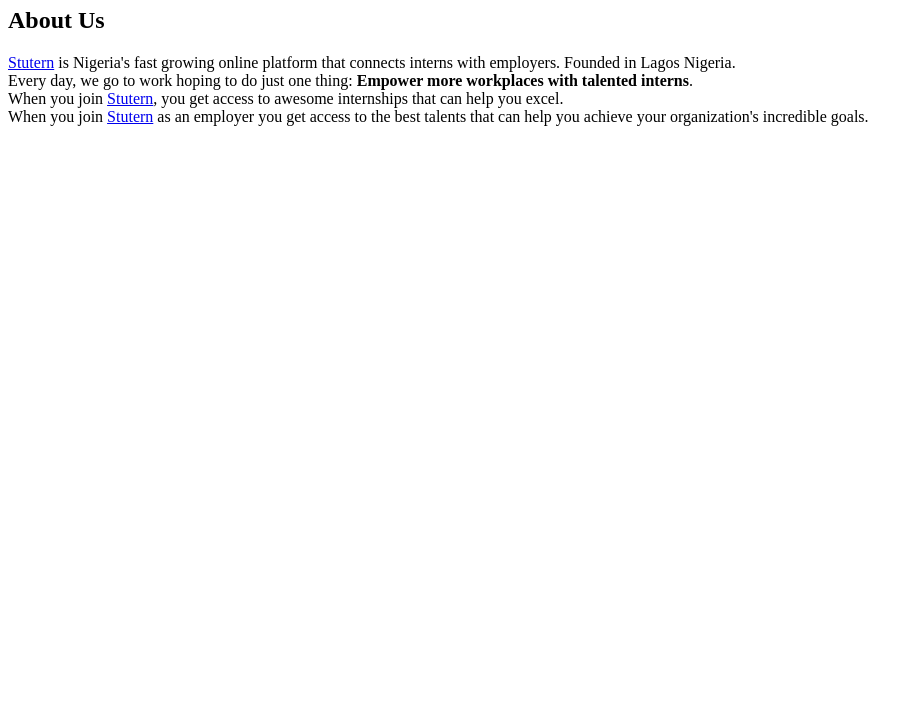
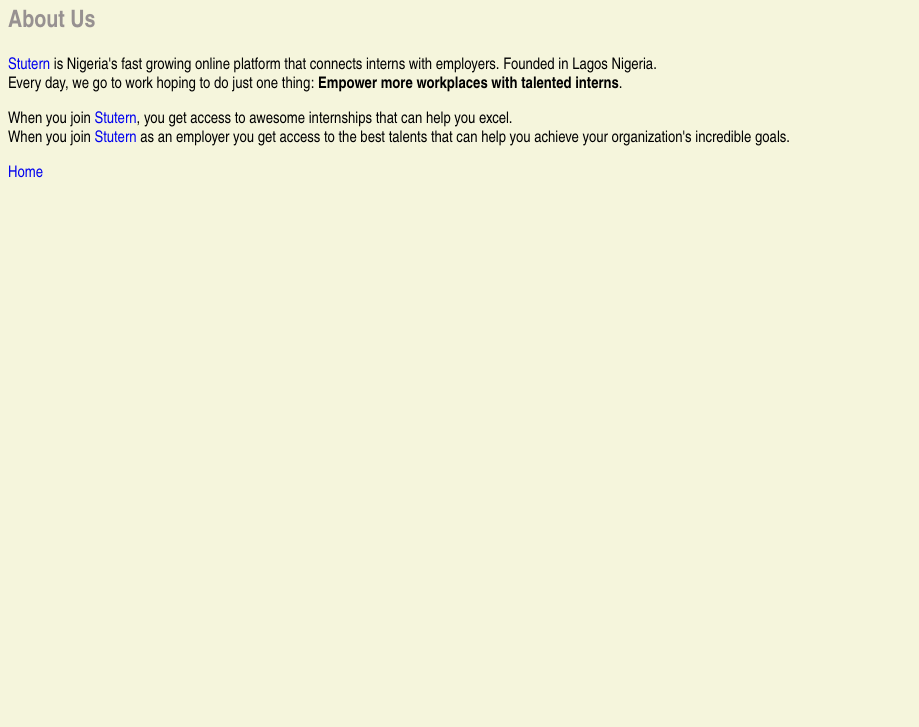
Before and after one commit to AElozinoLopez/stutern-css-assignment-m4l1, a plain HTML site: page about.html in a window 1280 px wide. Shown: the part 73-800 px from the top of the page, without its empty margins (0-919 px from the left). Drawn offline with Linux system fonts and the light colour scheme.

Commit message:
added back-home button and applied text-decoration to links.

```diff
--- a/about.html
+++ b/about.html
@@ -10,15 +10,31 @@
         <title>Internal CSS</title>
         <meta name="description" content="Internal CSS">
         <meta name="viewport" content="width=device-width, initial-scale=1">
+        <style type="text/css">
+            body {
+                font-family: 'Arial Narrow', Arial, sans-serif;
+                background-color: beige;
+            }
+
+            h1, h2 {
+                color: rgb(151, 145, 145);
+            }
+
+            a {
+                text-decoration: none;
+            }
+        </style>
     </head>
     <body>
        <div id="container">
             <h1>Internal CSS Styling</h1>
             <h2>About Us</h2>
             <p><a href="stutern.com">Stutern</a> is Nigeria's fast growing online platform that connects interns with employers. Founded in Lagos Nigeria. <br>
-            Every day, we go to work hoping to do just one thing: <strong>Empower more workplaces with talented interns</strong>. <br>
-            When you join <a href="stutern.com">Stutern</a>, you get access to awesome internships that can help you excel. <br>
+                Every day, we go to work hoping to do just one thing: <strong>Empower more workplaces with talented interns</strong>. </p>
+            <p>When you join <a href="stutern.com">Stutern</a>, you get access to awesome internships that can help you excel. <br>
             When you join <a href="stutern.com">Stutern</a> as an employer you get access to the best talents that can help you achieve your organization's incredible goals.</p>
        </div>
+
+       <a href="index.html">Home</a>
     </body>
 </html>
```
